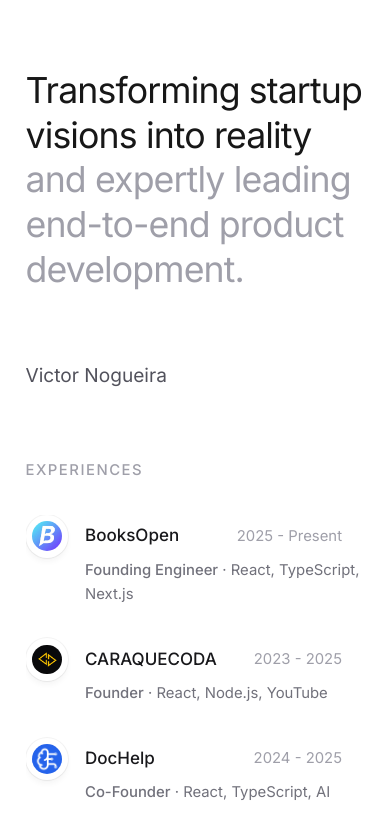
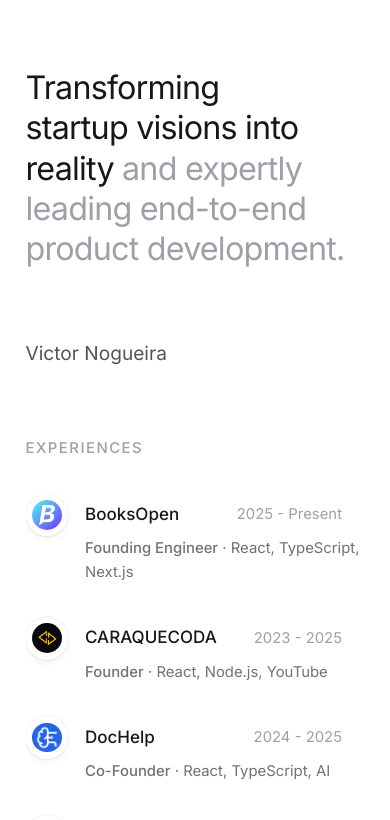
Before and after one commit to vmnog/vmnog-website, a Next.js app: page / in a window 390 px wide. Shown: the top 820 px of the page. Built offline with nearby package versions, Linux system fonts and the light colour scheme; no server answers; some icons are missing.

Commit message:
fix: reduce heading font size on mobile from 2.1rem to 1.9rem

```diff
--- a/src/app/page.tsx
+++ b/src/app/page.tsx
@@ -242,7 +242,7 @@ export default function Home() {
           animate="show"
         >
           <BlurFadeIn>
-            <h1 className="text-[2.1rem] font-normal leading-tight tracking-tight text-balance sm:text-[2.7rem] sm:text-pretty">
+            <h1 className="text-[1.9rem] font-normal leading-tight tracking-tight text-balance sm:text-[2.7rem] sm:text-pretty">
               Transforming startup visions into reality{" "}
               <span className="text-zinc-400 dark:text-zinc-500">
                 and expertly leading end-to-end product development.
```
